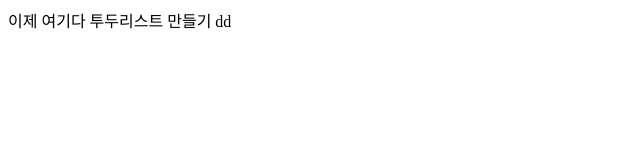
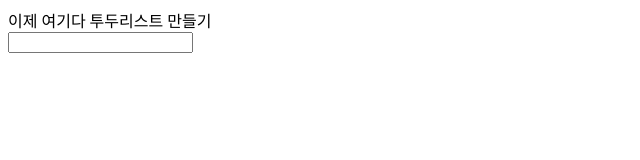
Before and after one commit to pompomko/JS-practice, a plain HTML site: page index.html in a window 1280 px wide. Shown: the whole page, without its empty margins (0-640 px from the left). Drawn offline with Linux system fonts and the light colour scheme.

Commit message:
입력창

```diff
--- a/index.html
+++ b/index.html
@@ -6,6 +6,7 @@
     <title>바닐라 js 코테준비</title>
   </head>
   <body>
-    이제 여기다 투두리스트 만들기 dd
+    이제 여기다 투두리스트 만들기
+    <div><input id="title" /></div>
   </body>
 </html>
```
